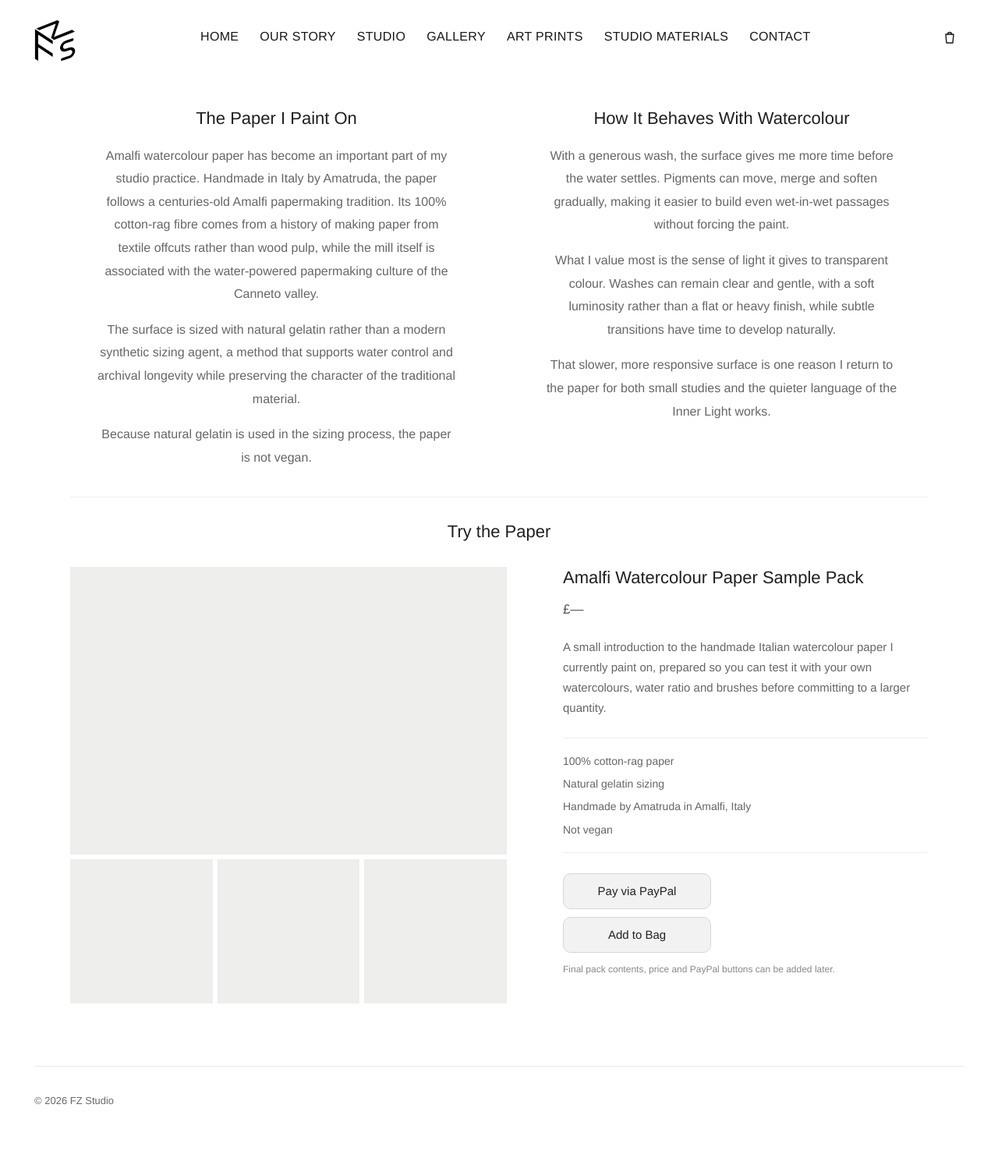
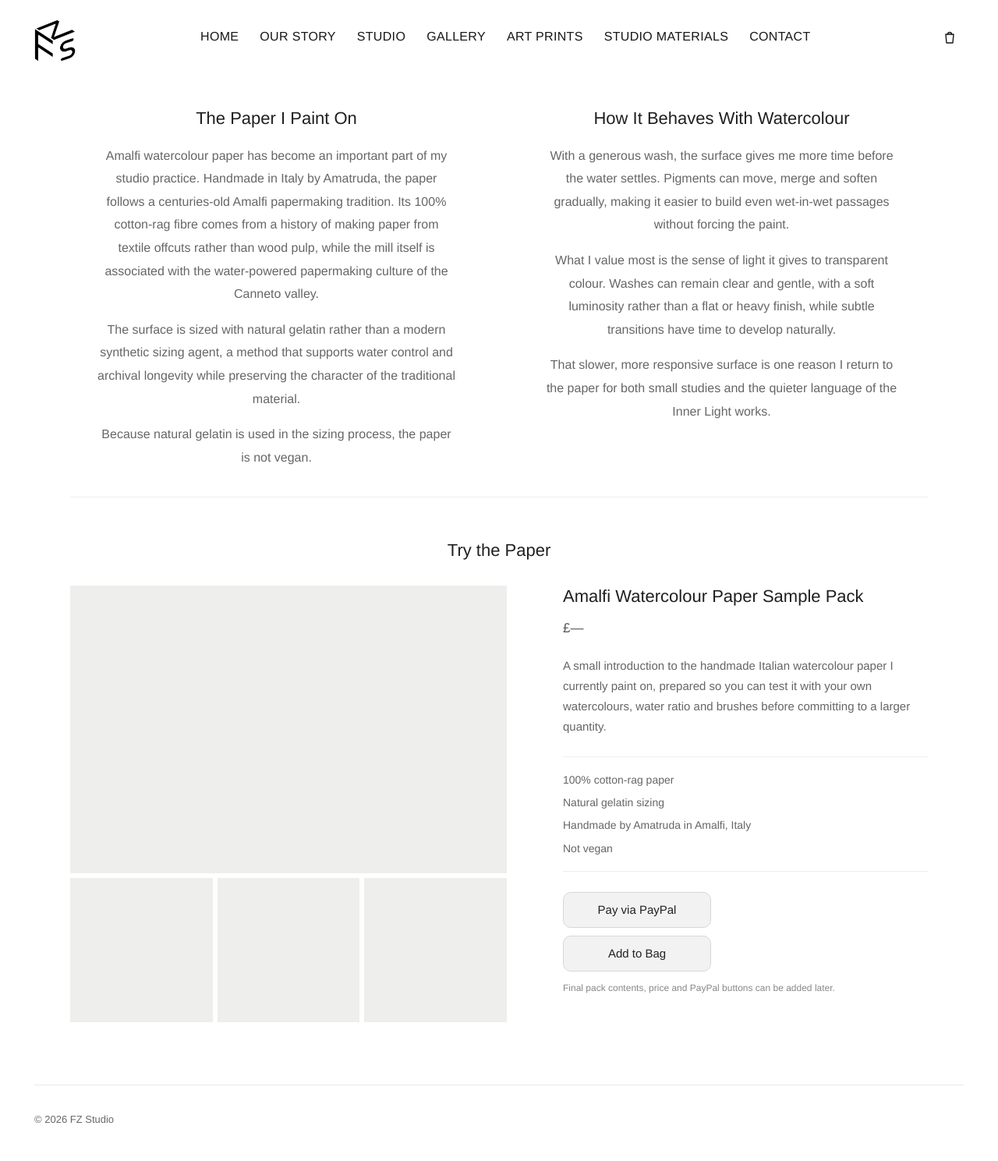
Before and after one commit to Leondecoding/fz-studio-v2, a Jekyll site: the page built from studio-materials.html, in a window 1280 px wide. Shown: the whole page at 78% size. Built offline with Jekyll 4.4.1, drawn with Linux system fonts in a browser that asks for light colours; before the commit the page ends 1465 px from its top, so only the background shows below that.

Commit message:
Update studio-materials.html

```diff
--- a/studio-materials.html
+++ b/studio-materials.html
@@ -53,7 +53,7 @@
 
   .materials-rule{
     max-width:1100px;
-    margin:28px auto 30px;
+    margin:28px auto 54px;
     border:0;
     border-top:1px solid #eee;
   }
```
